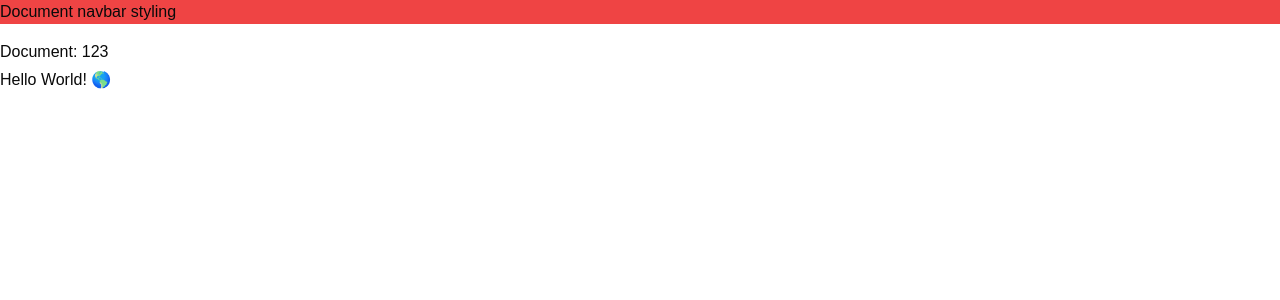
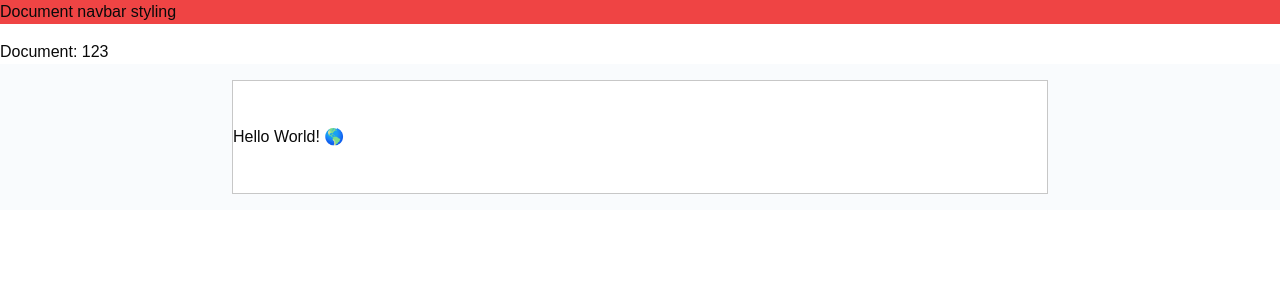
Before and after one commit to juanmarcosstudio/documents-project, a Next.js app: page /documents/123 in a window 1280 px wide. Shown: the top 300 px of the page. Built offline with nearby package versions, Linux system fonts and the light colour scheme.

Commit message:
Import TaskItem and TaskList from Tiptap

```diff
--- a/src/app/documents/[documentId]/editor.tsx
+++ b/src/app/documents/[documentId]/editor.tsx
@@ -1,17 +1,31 @@
 "use client";
 
 import { useEditor, EditorContent } from '@tiptap/react'
+import TaskItem from '@tiptap/extension-task-item'
+import TaskList from '@tiptap/extension-task-list'
 import StarterKit from '@tiptap/starter-kit'
 
 export const Editor = () => {
     const editor = useEditor({
-    extensions: [StarterKit],
+        editorProps: {
+            attributes: {
+                styles: "padding-left: 56px; padding-right: 56px;",
+                class: "focus:outline-none print:border-0 bg-white border border-[#C7C7C7] flex flex-col min-h-[105px] w-[816px] pt-10 pr-14 pb-10 cursor-text"
+            },
+        },
+    extensions: [
+        StarterKit,
+        TaskItem,
+        TaskList,
+    ],
     content: '<p>Hello World! 🌎️</p>',
   })
 
     return (
-        <div>
-            <EditorContent editor={editor} />
+        <div className="size-full overflow-x-auto bg-[#F9FBFD] px-4 print:p-0 print:bg-white print:overflow-visible">
+            <div className="min-w-max flex justify-center w-[816px] py-4 print:py-0 mx-auto print:w-full print:min-w-0">
+                <EditorContent editor={editor} />
+            </div>
         </div>
     );
 };
```
